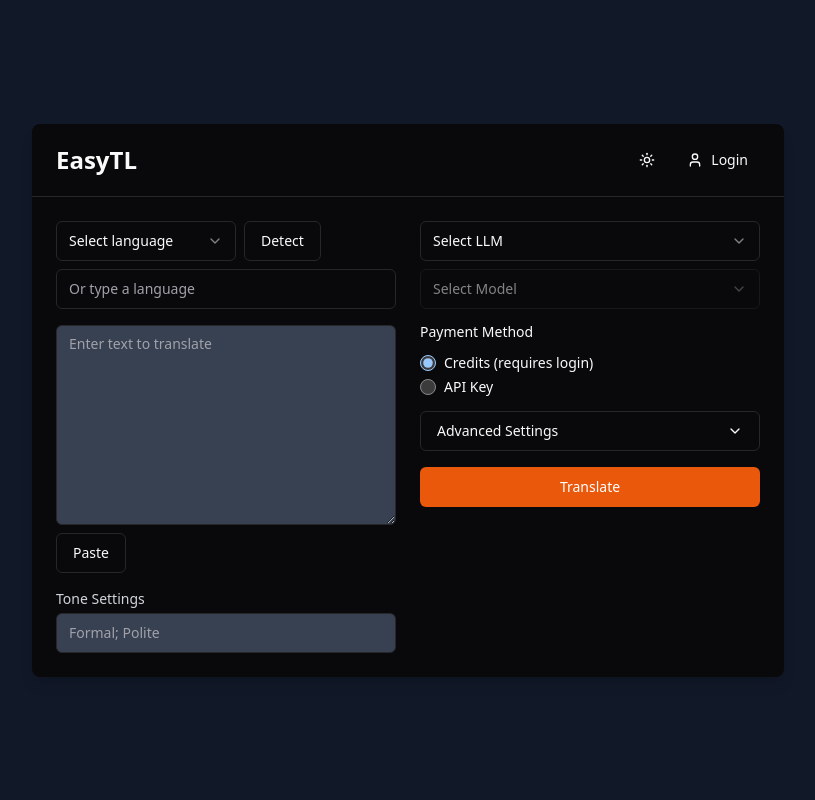
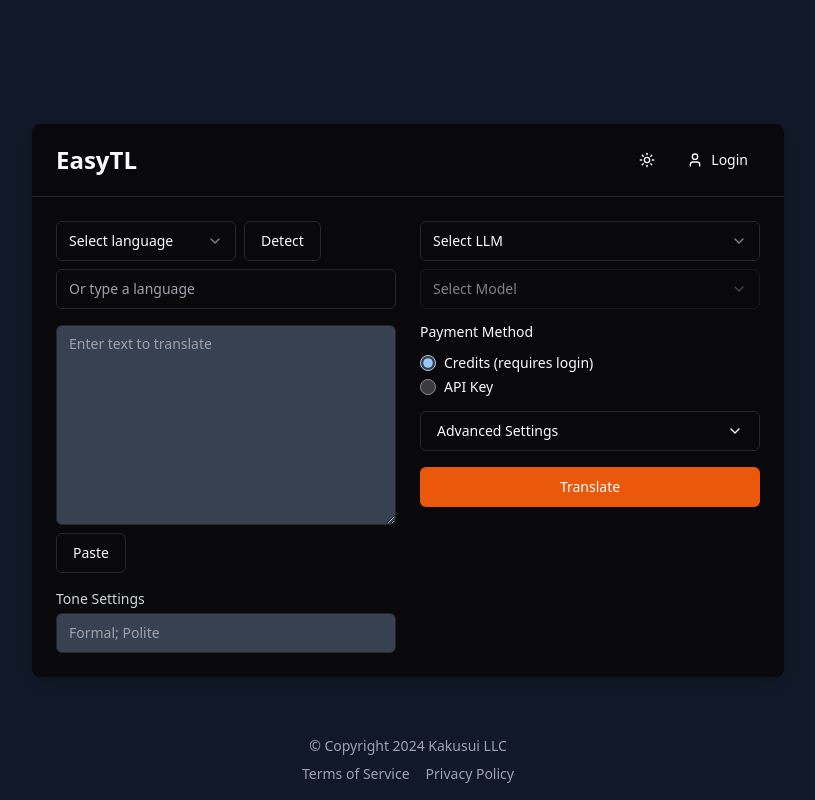
Before and after one commit to Kakusui/EasyTL-Frontend, a React (Vite) app in the folder easytl/: page / in a window 1280 px wide. Shown: the whole page, without its empty margins (232-1047 px from the left). Built offline with nearby package versions, Linux system fonts and the light colour scheme.

Commit message:
added boring legal placeholders

```diff
--- a/easytl/package.json
+++ b/easytl/package.json
@@ -26,6 +26,7 @@
     "npm": "^10.9.1",
     "react": "^18.3.1",
     "react-dom": "^18.3.1",
+    "react-router-dom": "^7.0.1",
     "tailwind-merge": "^2.5.5",
     "tailwindcss-animate": "^1.0.7"
   },
--- a/easytl/src/App.tsx
+++ b/easytl/src/App.tsx
@@ -1,8 +1,21 @@
 import { useState, useEffect } from 'react'
 import { ThemeProvider } from 'next-themes'
+import { BrowserRouter, Routes, Route } from 'react-router-dom'
 import TranslationInterface from '@/components/TranslationInterface'
 import { AuthProvider } from '@/contexts/AuthContext'
 import { GoogleOAuthProvider } from '@react-oauth/google'
+import Footer from '@/components/Footer'
+import Terms from '@/pages/Terms'
+import Privacy from '@/pages/Privacy'
+
+const MainLayout = () => (
+  <main className="min-h-screen w-screen bg-gray-100 dark:bg-gray-900 flex items-center justify-center relative">
+    <div className="w-[800px] max-w-[90vw] p-6">
+      <TranslationInterface />
+    </div>
+    <Footer />
+  </main>
+);
 
 export default function App() {
   const [mounted, setMounted] = useState(false)
@@ -19,11 +32,13 @@
     <GoogleOAuthProvider clientId="951070461527-dhsteb0ro97qrq4d2e7cq2mr9ehichol.apps.googleusercontent.com">
       <AuthProvider>
         <ThemeProvider attribute="class" defaultTheme="dark" enableSystem={false}>
-          <main className="min-h-screen w-screen bg-gray-100 dark:bg-gray-900 flex items-center justify-center relative">
-            <div className="w-[800px] max-w-[90vw] p-6">
-              <TranslationInterface />
-            </div>
-          </main>
+          <BrowserRouter>
+            <Routes>
+              <Route path="/" element={<MainLayout />} />
+              <Route path="/terms" element={<Terms />} />
+              <Route path="/privacy" element={<Privacy />} />
+            </Routes>
+          </BrowserRouter>
         </ThemeProvider>
       </AuthProvider>
     </GoogleOAuthProvider>
--- /dev/null
+++ b/easytl/src/components/Footer.tsx
@@ -0,0 +1,27 @@
+import { Link } from 'react-router-dom';
+
+const Footer = () => {
+  return (
+    <footer className="absolute bottom-0 left-0 w-full py-4 text-sm text-gray-500 dark:text-gray-400 text-center">
+      <div className="flex flex-col gap-2">
+        <span>© Copyright 2024 Kakusui LLC</span>
+        <div className="flex justify-center items-center gap-4">
+          <Link
+            to="/terms"
+            className="hover:text-gray-700 dark:hover:text-gray-300 transition-colors"
+          >
+            Terms of Service
+          </Link>
+          <Link
+            to="/privacy"
+            className="hover:text-gray-700 dark:hover:text-gray-300 transition-colors"
+          >
+            Privacy Policy
+          </Link>
+        </div>
+      </div>
+    </footer>
+  );
+};
+
+export default Footer;
--- a/easytl/src/components/LoginDialog.tsx
+++ b/easytl/src/components/LoginDialog.tsx
@@ -11,7 +11,7 @@
   open: boolean
   onOpenChange: (open: boolean) => void
 }) {
-  const { login } = useAuth()
+  const { login, isLoggedIn, userEmail, credits } = useAuth()
   const { toast } = useToast()
 
   const handleGoogleLogin = async (credentialResponse: any) => {
@@ -52,6 +52,29 @@
     }
   }
 
+  if (isLoggedIn) {
+    return (
+      <Dialog open={open} onOpenChange={onOpenChange}>
+        <DialogContent className="w-[90vw] max-w-[400px] bg-background border-border">
+          <DialogHeader>
+            <DialogTitle className="text-foreground">Profile</DialogTitle>
+          </DialogHeader>
+
+          <div className="py-4 space-y-4">
+            <div>
+              <label className="text-sm font-medium text-muted-foreground">Email</label>
+              <p className="text-foreground">{userEmail}</p>
+            </div>
+            <div>
+              <label className="text-sm font-medium text-muted-foreground">Credits</label>
+              <p className="text-foreground">{credits}</p>
+            </div>
+          </div>
+        </DialogContent>
+      </Dialog>
+    )
+  }
+
   return (
     <Dialog open={open} onOpenChange={onOpenChange}>
       <DialogContent className="w-[90vw] max-w-[400px] bg-background border-border">
--- /dev/null
+++ b/easytl/src/pages/Privacy.tsx
@@ -0,0 +1,12 @@
+const Privacy = () => {
+  return (
+    <div className="min-h-screen w-screen bg-gray-100 dark:bg-gray-900 p-8">
+      <div className="max-w-3xl mx-auto prose dark:prose-invert">
+        <h1>Privacy Policy</h1>
+        {/* Add your privacy policy content here */}
+      </div>
+    </div>
+  );
+};
+
+export default Privacy;
--- /dev/null
+++ b/easytl/src/pages/Terms.tsx
@@ -0,0 +1,12 @@
+const Terms = () => {
+  return (
+    <div className="min-h-screen w-screen bg-gray-100 dark:bg-gray-900 p-8">
+      <div className="max-w-3xl mx-auto prose dark:prose-invert">
+        <h1>Terms of Service</h1>
+        {/* Add your terms of service content here */}
+      </div>
+    </div>
+  );
+};
+
+export default Terms;
```
Also changed, not shown: 1 other file (tests, documents, lock files or other folders).
